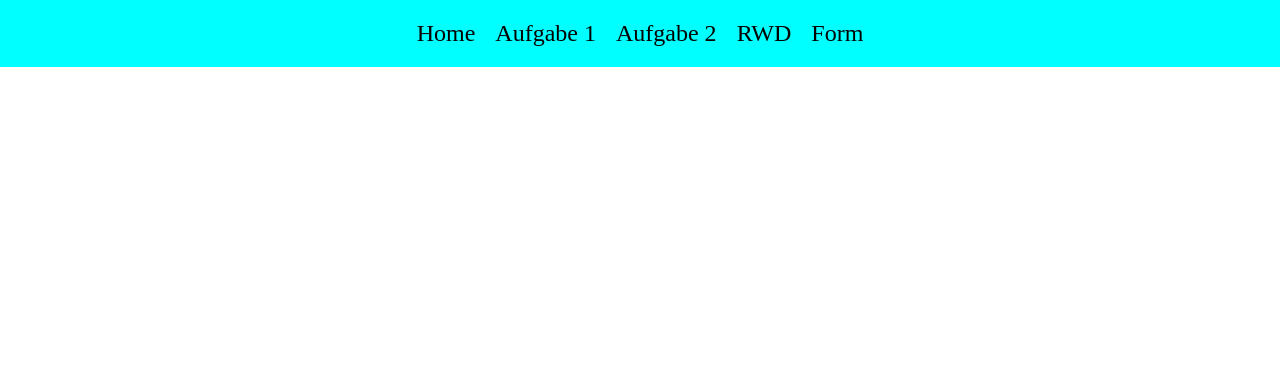
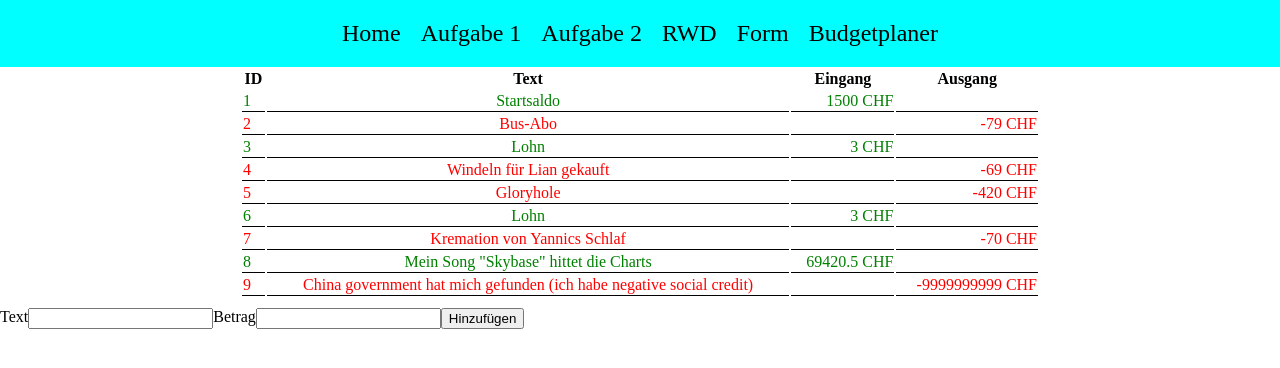
Before and after one commit to DemianFlury/M152-Starter, a Vue app: page /budget in a window 1280 px wide. Shown: the top 368 px of the page. Built offline with nearby package versions, Linux system fonts and the light colour scheme.

Commit message:
ex. 1 from Vue-Aufgaben.md

```diff
--- a/src/App.vue
+++ b/src/App.vue
@@ -10,6 +10,8 @@ import { RouterLink, RouterView } from 'vue-router'
       <RouterLink to="/aufgabe2">Aufgabe 2</RouterLink>
       <RouterLink to="/RWD">RWD</RouterLink>
       <RouterLink to="/form">Form</RouterLink>
+      <RouterLink to="/budget">Budgetplaner</RouterLink>
+
     </nav>
   </header>
 
--- a/src/router/index.js
+++ b/src/router/index.js
@@ -4,6 +4,7 @@ import aufgabe1 from '../views/Pages/aufgabe1.vue'
 import aufgabe2 from '../views/Pages/aufgabe2.vue'
 import RWD from '../views/Pages/RWD.vue'
 import form from '../views/Pages/form.vue'
+import budgetplanner from '../views/Pages/budgetplanner.vue'
 
 const router = createRouter({
   history: createWebHistory(import.meta.env.BASE_URL),
@@ -32,6 +33,11 @@ const router = createRouter({
       path: '/form',
       name: 'Aufgabe Form',
       component: form,
+    },
+    {
+      path: '/budget',
+      name: 'Budgetplaner',
+      component: budgetplanner
     }
   ]
 })
--- /dev/null
+++ b/src/views/Pages/budgetplanner.vue
@@ -0,0 +1,138 @@
+<script setup>
+import { ref } from "vue";
+
+const log = ref([
+  {
+    id: 1,
+    text: "Startsaldo",
+    value: 1500,
+  },
+  {
+    id: 2,
+    text: "Bus-Abo",
+    value: -79,
+  },
+  {
+    id: 3,
+    text: "Lohn",
+    value: 3,
+  },
+  {
+    id: 4,
+    text: "Windeln für Lian gekauft",
+    value: -69,
+  },
+  {
+    id: 5,
+    text: "Gloryhole",
+    value: -420,
+  },
+  {
+    id: 6,
+    text: "Lohn",
+    value: 3,
+  },
+  {
+    id: 7,
+    text: "Kremation von Yannics Schlaf",
+    value: -70,
+  },
+  {
+    id: 8,
+    text: 'Mein Song "Skybase" hittet die Charts',
+    value: 69420.696969,
+  },
+  {
+    id: 9,
+    text: "China government hat mich gefunden (ich habe negative social credit)",
+    value: -9999999999,
+  },
+]);
+const text = ref("");
+const value = ref("");
+var i = 10;
+
+function saveEntry() {
+  log.push({
+    id: i,
+    text: text.value,
+    value: value.value,
+  });
+  text.value, (value.value = "");
+  i++;
+}
+
+function roundTo05(number) {
+  return Math.round(number / 0.5) * 0.5;
+}
+const currentId = ref(2);
+</script>
+
+<template>
+  <table>
+    <tr>
+      <th>ID</th>
+      <th>Text</th>
+      <th>Eingang</th>
+      <th>Ausgang</th>
+    </tr>
+    <tr
+      v-for="entry in log"
+      :key="entry.id"
+      :class="entry.value >= 0 ? 'profits' : 'loss'">
+      <td>{{ entry.id }}</td>
+      <td class="text-center">{{ entry.text }}</td>
+      <td class="text-right">
+        <span v-if="entry.value >= 0"> {{ roundTo05(entry.value) }} CHF</span>
+      </td>
+      <td class="text-right">
+        <span v-if="entry.value < 0"> {{ roundTo05(entry.value) }} CHF</span>
+      </td>
+    </tr>
+  </table>
+
+  <div class="form">
+    <label for="text">Text</label>
+    <input v-model="text" type="text" id="text" name="text" />
+
+    <label for="value">Betrag</label>
+    <input v-model="value" type="text" name="value" id="value" />
+
+    <button type="submit" @click="saveEntry()">Hinzufügen</button>
+  </div>
+</template>
+
+<style lang="scss">
+table {
+  width: 800px;
+  margin: 0 auto;
+
+  tr td {
+    border-bottom: 1px solid black;
+  }
+
+  .text-center {
+    text-align: center;
+  }
+  .text-right {
+    text-align: right;
+  }
+}
+
+.form {
+  margin: 10px auto;
+  display: flex;
+
+    input{
+
+    }
+
+}
+
+.profits {
+  color: green;
+}
+.loss {
+  color: red;
+}
+</style>
```
